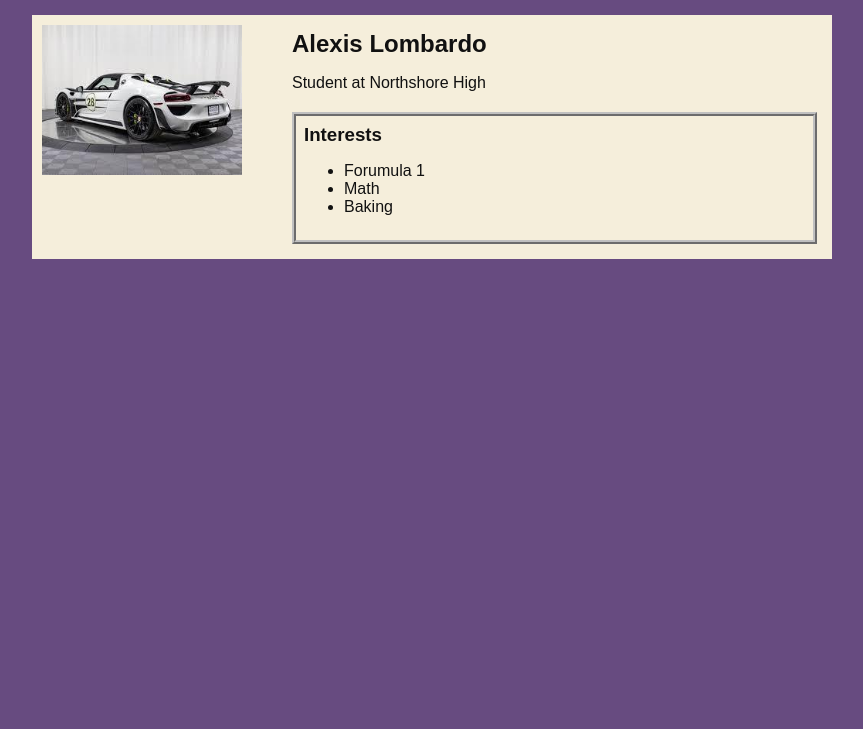
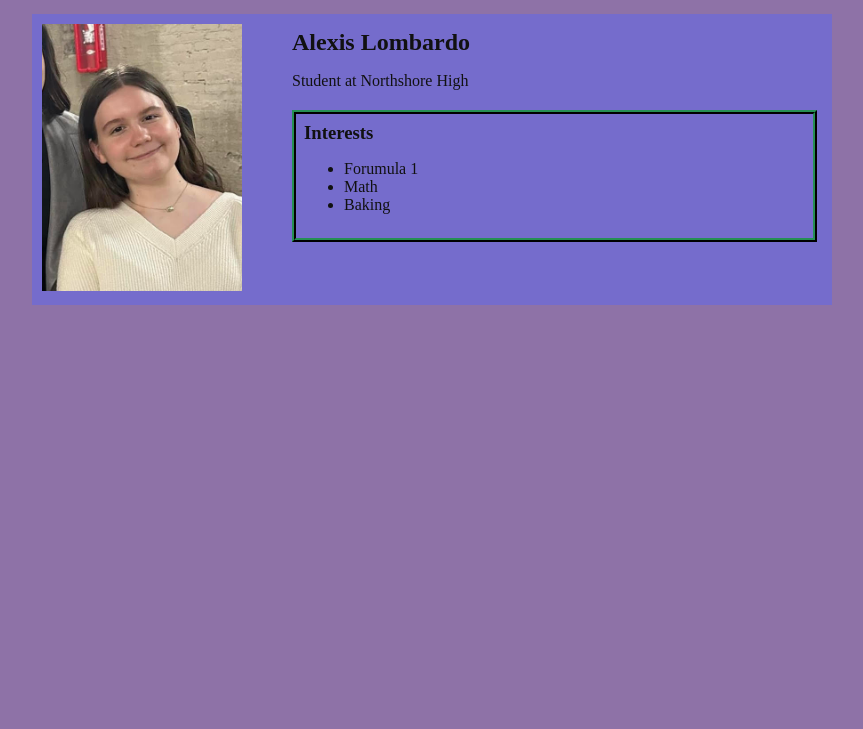
Before and after one commit to alexislombardo/alexislombardo.github.io, a plain HTML site: page index.html in a window 1280 px wide. Shown: the part 71-800 px from the top of the page, without its empty margins (208-1071 px from the left). Drawn offline with Linux system fonts and the light colour scheme.

Commit message:
font styles and colors

```diff
--- a/index.html
+++ b/index.html
@@ -22,7 +22,7 @@
       <main>
         <!--Sidebar section-->
         <div class="sidebar">
-          <img class="sidebar-img" src="images/profile picture.jpg">
+          <img class="sidebar-img" src="images/profile pic og.jpg">
         </div>
 
         <!--Content section-->
--- a/style.css
+++ b/style.css
@@ -1,8 +1,8 @@
  body {
-    background: rgb(103, 75, 128);
+    background: rgb(142, 114, 167);
     color: rgb(17, 17, 17);
     padding: 10px;
-    font-family: Arial, sans-serif;
+    font-family: "Times New Roman, serif" ;
 }
 
 #all-contents {
@@ -46,7 +46,7 @@ a {
 
 /* main container area beneath menu */
 main {
-    background: rgb(245, 238, 219);
+    background: rgb(117, 108, 204);
     display: flex;
     margin-top: 20px;
 }
@@ -67,7 +67,7 @@ main {
 
 /* interests section styles */
 #interests {
-    border: 4px silver ridge;
+    border: 4px rgb(16, 59, 35) ridge;
     padding: 8px;
     margin-top: 20px;
 }
@@ -94,10 +94,10 @@ h2, h3 {
 }
 
 #portfolio li:hover {
-  background: #b17cac;
+  background: #9462a3;
 }
 
 #portfolio a {
-  text-decoration: none;
+  text-decoration: rgb(122, 55, 148) wavy underline;
   color: #0a0a0a;
 }
```
Also changed, not shown: images/profile pic og.jpg (added).
